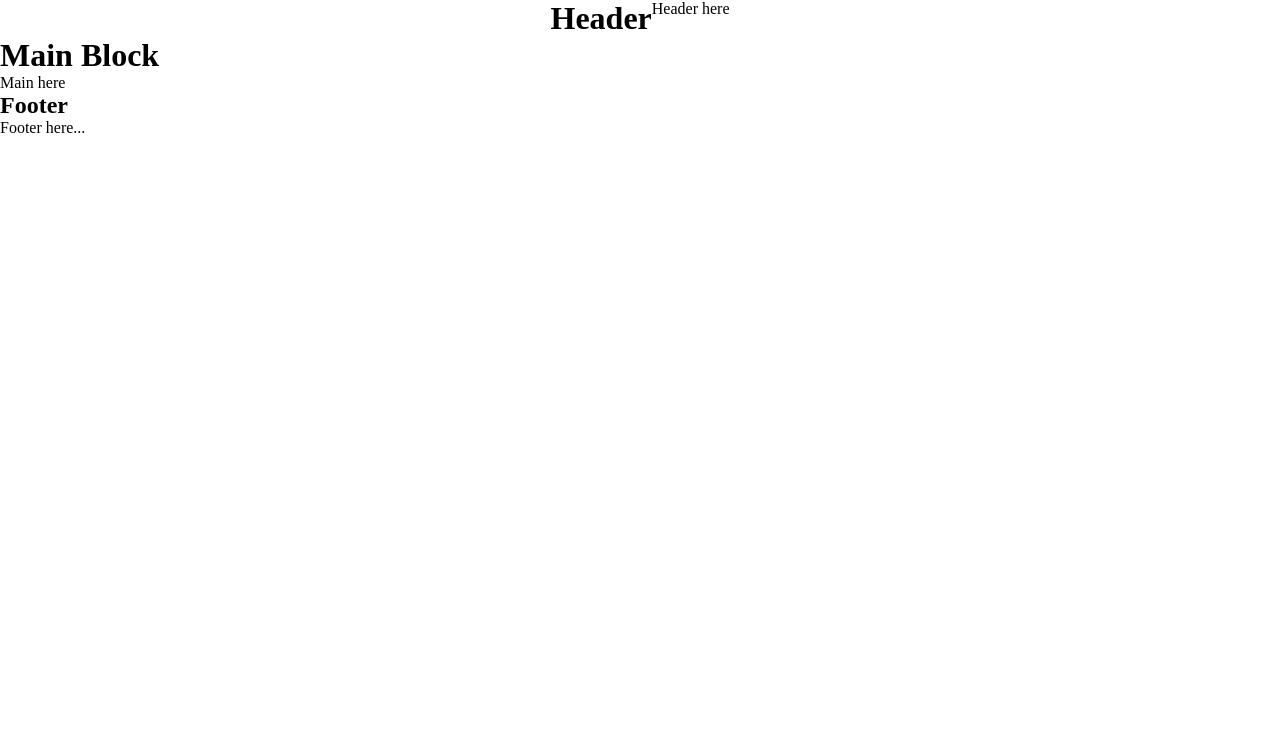
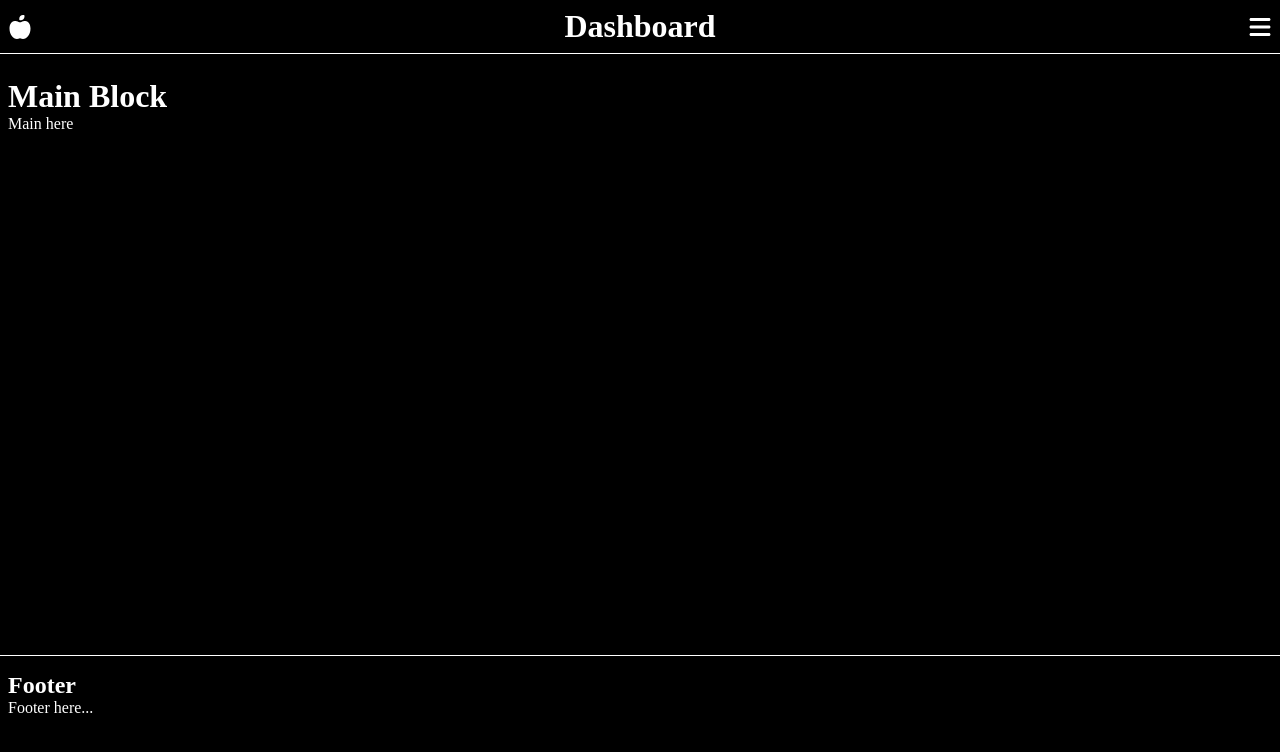
Before and after one commit to caaio-vrodrigues/projeto-login-client-side, a Next.js app: page / in a window 1280 px wide. Shown: the top 752 px of the page. Built offline with nearby package versions, Linux system fonts and the light colour scheme.

Commit message:
Trabalhando no design da página interna

```diff
--- a/src/components/footer/Footer.module.css
+++ b/src/components/footer/Footer.module.css
@@ -1,6 +1,9 @@
 .foot{
   min-height: 120px;
   margin-top: auto;
-  margin: var(--marginCentralize);
   max-width: var(--maxWidthCentralize);
+  color: var(--fontPrimary);
+  border-top: 1px solid var(--fontPrimary);
+  padding: 0.5rem;
+  padding-top: 1rem;
 }
--- a/src/components/header/Header.module.css
+++ b/src/components/header/Header.module.css
@@ -1,6 +1,39 @@
 
 .header{
   display: flex;
+  justify-content: center;
+  color: var(--fontPrimary);
+  padding-top: 0.5rem;
+  padding-bottom: 0.5rem;
+  border-bottom: 1px solid var(--fontPrimary);
+}
 
+.block{
+  display: flex;
+  align-items: center;
+  width: 33.333%;
+}
+
+.leftBlock{
+  padding-left: 0.5rem;
+}
+
+.centerBlock{
   justify-content: center;
 }
+
+.rightBlock{
+  justify-content: right;
+  cursor: pointer;
+  padding-right: 0.5rem;
+}
+
+.leftBlock svg{
+  width: 1.5rem;
+  height: 1.5rem;
+}
+
+.rightBlock svg{
+  width: 1.5rem;
+  height: 1.5rem;
+}
--- a/src/components/header/Header.tsx
+++ b/src/components/header/Header.tsx
@@ -1,10 +1,21 @@
 import styles from '@/components/header/Header.module.css';
+
+import { FontAwesomeIcon } from '@fortawesome/react-fontawesome';
+import { faAppleAlt } from '@fortawesome/free-solid-svg-icons';
+import { faBars } from '@fortawesome/free-solid-svg-icons';
 
 export const Header = () => {
   return (
     <header className={styles.header}>
-      <h1>Header</h1>
-      <p>Header here</p>
+      <div className={`${styles.leftBlock} ${styles.block}`}>
+        <FontAwesomeIcon icon={faAppleAlt}/>
+      </div>
+      <div className={`${styles.centerBlock} ${styles.block}`}>
+        <h1>Dashboard</h1>
+      </div>
+      <div className={`${styles.rightBlock} ${styles.block}`}>
+        <FontAwesomeIcon icon={faBars}/>
+      </div>
     </header>
   )
 }
--- /dev/null
+++ b/src/components/main/Main.module.css
@@ -0,0 +1,6 @@
+.main{
+  position: relative;
+  color: var(--fontPrimary);
+  margin-top: 1rem;
+  padding: 0.5rem;
+}
--- a/src/components/main/Main.tsx
+++ b/src/components/main/Main.tsx
@@ -1,7 +1,8 @@
+import styles from '@/components/main/Main.module.css';
 
 export const Main = () => {
   return (
-    <main>
+    <main className={styles.main}>
       <h1>Main Block</h1>
       <p>Main here</p>
     </main>
--- a/src/styles/styles.css
+++ b/src/styles/styles.css
@@ -1,10 +1,26 @@
 *{
   margin: 0;
   padding: 0;
+}
+
+body{
+  display: flex;
+  flex-direction: column;
+  min-height: 100vh;
+  overflow-x: hidden;
+  margin-inline: auto;
+  max-width: 100rem;
+}
+
+html, body, main{
+  background-color: black;
 }
 
 :root{
   /* centralizar conteúdo */
   --maxWidthCentralize: 350rem;
   --marginCentralize: auto;
+
+  /* cores */
+  --fontPrimary: white;
 }
```
Also changed, not shown: package.json (+7 -4 lines), 1 other file (tests, documents, lock files or other folders).
